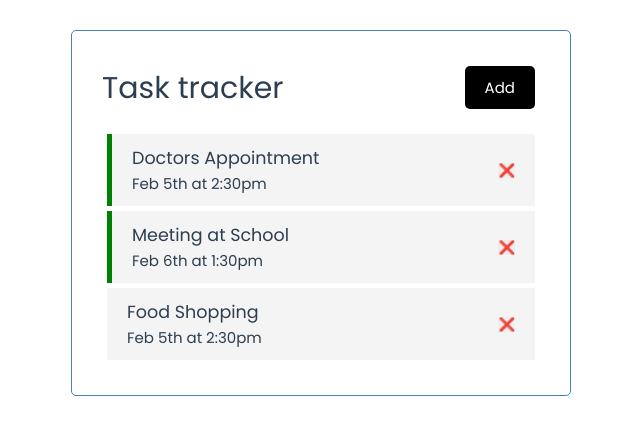
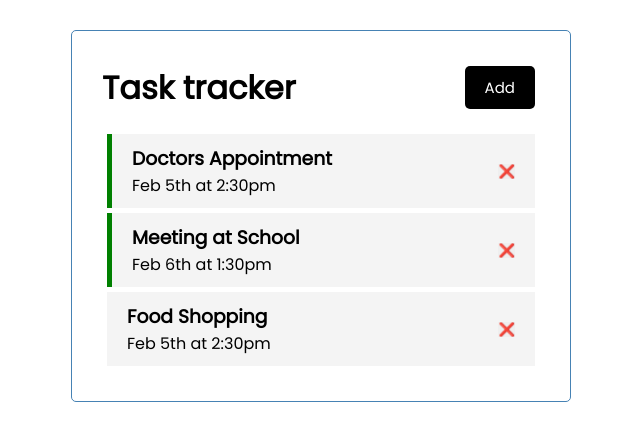
Before and after one commit to emilie-v11/vue-todolist, a Vue app: page / in a window 1280 px wide. Shown: the top 440 px of the page, without its empty margins (319-959 px from the left). Built offline with nearby package versions, Linux system fonts and the light colour scheme.

Commit message:
Remove import './base.css' in main.css

```diff
--- a/src/assets/main.css
+++ b/src/assets/main.css
@@ -1,4 +1,4 @@
-@import './base.css';
+/* @import './base.css'; */
 @import url('https://fonts.googleapis.com/css2?family=Poppins:wght@300;400&display=swap');
 
 * {
```
